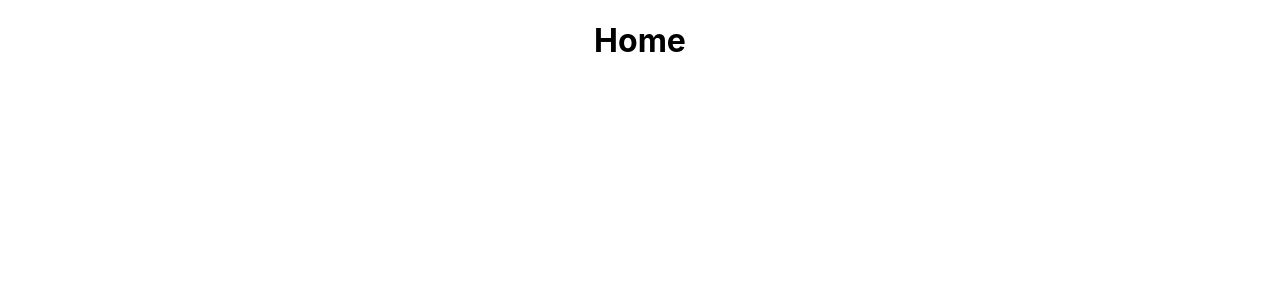
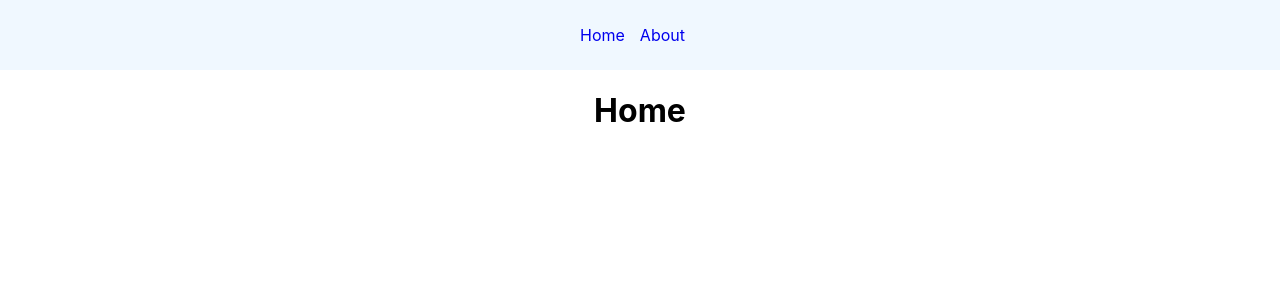
Before and after one commit to ZachyDev/Contact-Tacker, a React (Create React App) app in the folder app/: page / in a window 1280 px wide. Shown: the top 300 px of the page. Built offline with nearby package versions, Linux system fonts and the light colour scheme.

Commit message:
:bookmark: using Link component for client side navigation

```diff
--- a/app/src/App.js
+++ b/app/src/App.js
@@ -1,13 +1,16 @@
 import './App.css';
 import { Routes, Route } from 'react-router-dom';
+import Navbar from './components/Navbar';
 import Home from './components/Home';
 import About from './components/About';
+
 function App() {
   return (
     <div className="App">
+     <Navbar />
      <Routes>
       <Route path='/' element={<Home />}>Home</Route>
-      <Route path='/about' element={<About />}>About</Route>
+      <Route path='about' element={<About />}>About</Route>
      </Routes>
     </div>
   );
--- /dev/null
+++ b/app/src/components/Navbar.js
@@ -0,0 +1,12 @@
+import React from 'react'
+import { Link } from 'react-router-dom';
+function Navbar() {
+  return (
+    <nav>
+        <Link to='/'>Home</Link>
+        <Link to='/about'>About</Link>
+    </nav>
+  )
+}
+
+export default Navbar
--- a/app/src/index.css
+++ b/app/src/index.css
@@ -11,3 +11,12 @@
   font-family: source-code-pro, Menlo, Monaco, Consolas, 'Courier New',
     monospace;
 }
+
+nav {
+  background-color: aliceblue;
+  padding: 25px 35px;
+}
+nav a {
+  margin-right: 15px;
+  text-decoration: none;
+}
```
